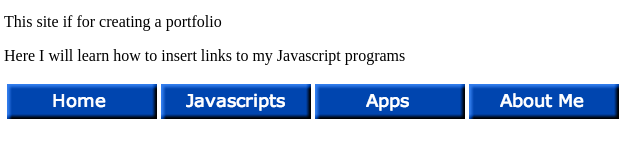
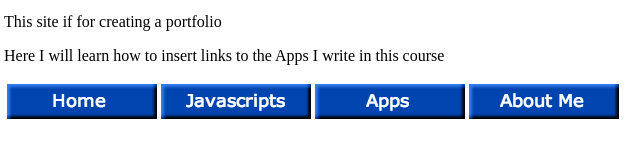
Before and after one commit to eakinbo69/eakinbo69.github.io, a plain HTML site: page apps.html in a window 1280 px wide. Shown: the part 321-478 px from the top of the page, 4-644 px from the left. Drawn offline with Linux system fonts and the light colour scheme.

Commit message:
Update apps.html

```diff
--- a/apps.html
+++ b/apps.html
@@ -22,6 +22,6 @@
 
        <p>Welcome to Emmanuel's Webpage! & Thanks for visiting</p>
        <p>This site if for creating a portfolio</p>
-       <p>Here I will learn how to insert links to my Javascript programs</p>
+       <p>Here I will learn how to insert links to the Apps I write in this course</p>
 
  </html>
```
